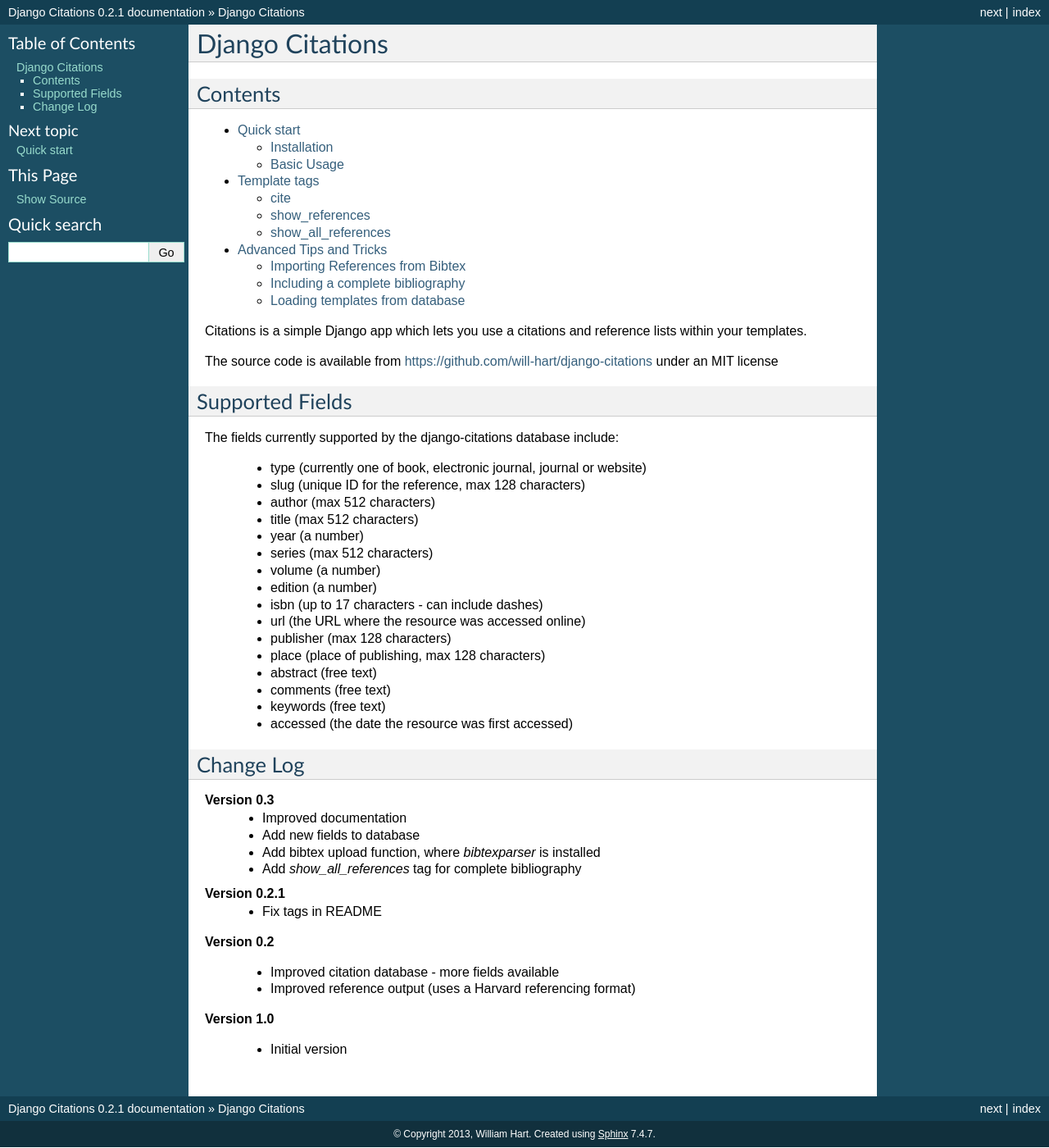
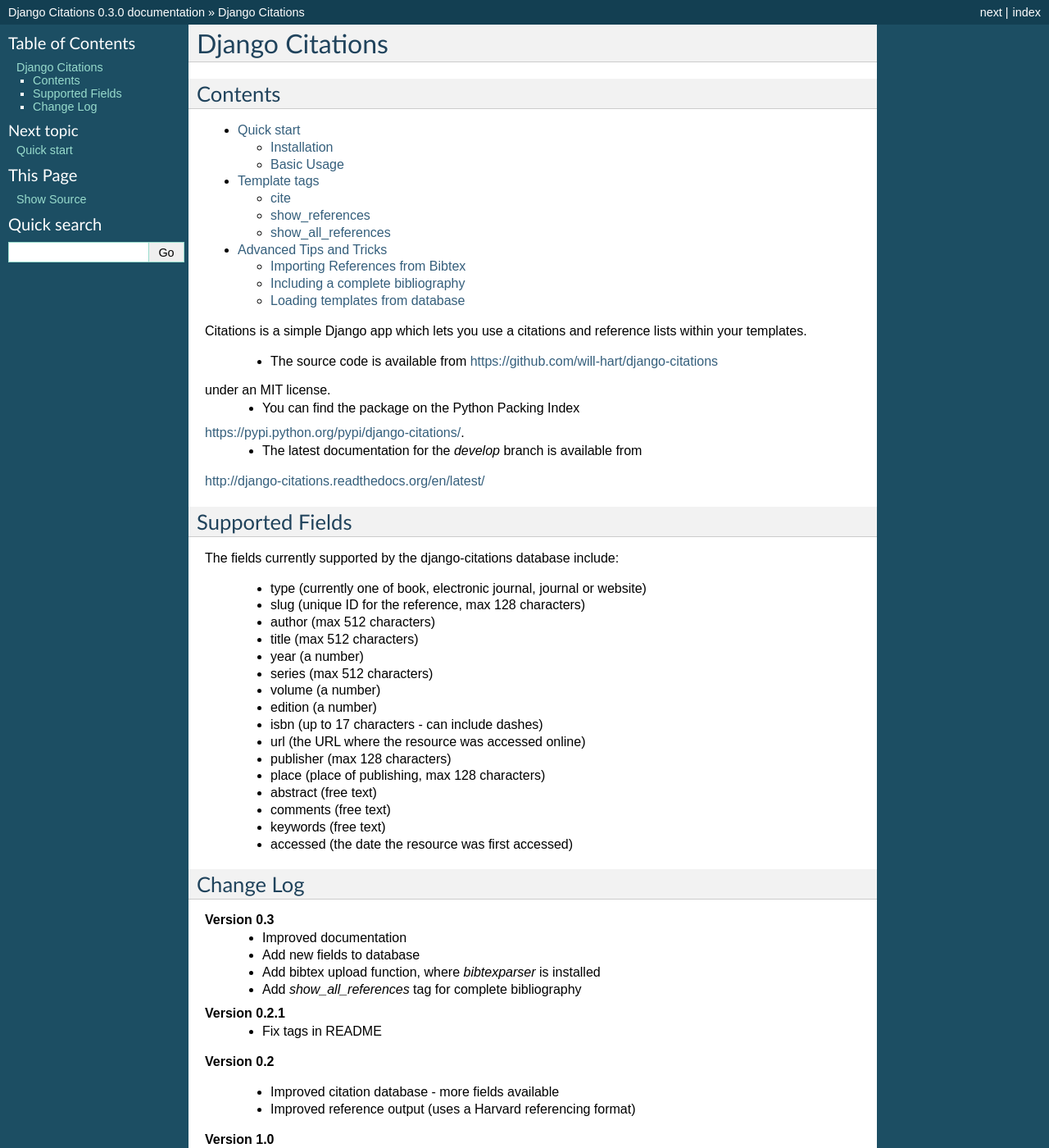
Before and after one commit to will-hart/django-citations, a Sphinx documentation site: the page built from docs/index.rst, in a window 1280 px wide and 1400 px high. Shown: the whole window at 82% size. Built offline with Sphinx 7.4.7, drawn with Linux system fonts in a browser that asks for light colours; some of the changed text lies outside the part shown.

Commit message:
Add additional documentation links

```diff
--- a/docs/conf.py
+++ b/docs/conf.py
@@ -48,9 +48,9 @@
 # built documents.
 #
 # The short X.Y version.
-version = '0.2.1'
+version = '0.3'
 # The full version, including alpha/beta/rc tags.
-release = '0.2.1'
+release = '0.3.0'
 
 # The language for content autogenerated by Sphinx. Refer to documentation
 # for a list of supported languages.
--- a/docs/index.rst
+++ b/docs/index.rst
@@ -15,8 +15,13 @@
 Citations is a simple Django app which lets you use a citations and
 reference lists within your templates.
 
-The source code is available from https://github.com/will-hart/django-citations
-under an MIT license
+ - The source code is available from https://github.com/will-hart/django-citations
+under an MIT license.
+ - You can find the package on the Python Packing Index
+https://pypi.python.org/pypi/django-citations/.
+ - The latest documentation for the `develop` branch is available from
+http://django-citations.readthedocs.org/en/latest/
+
 
 
 
```
Also changed, not shown: README.rst (+6 -2 lines).
